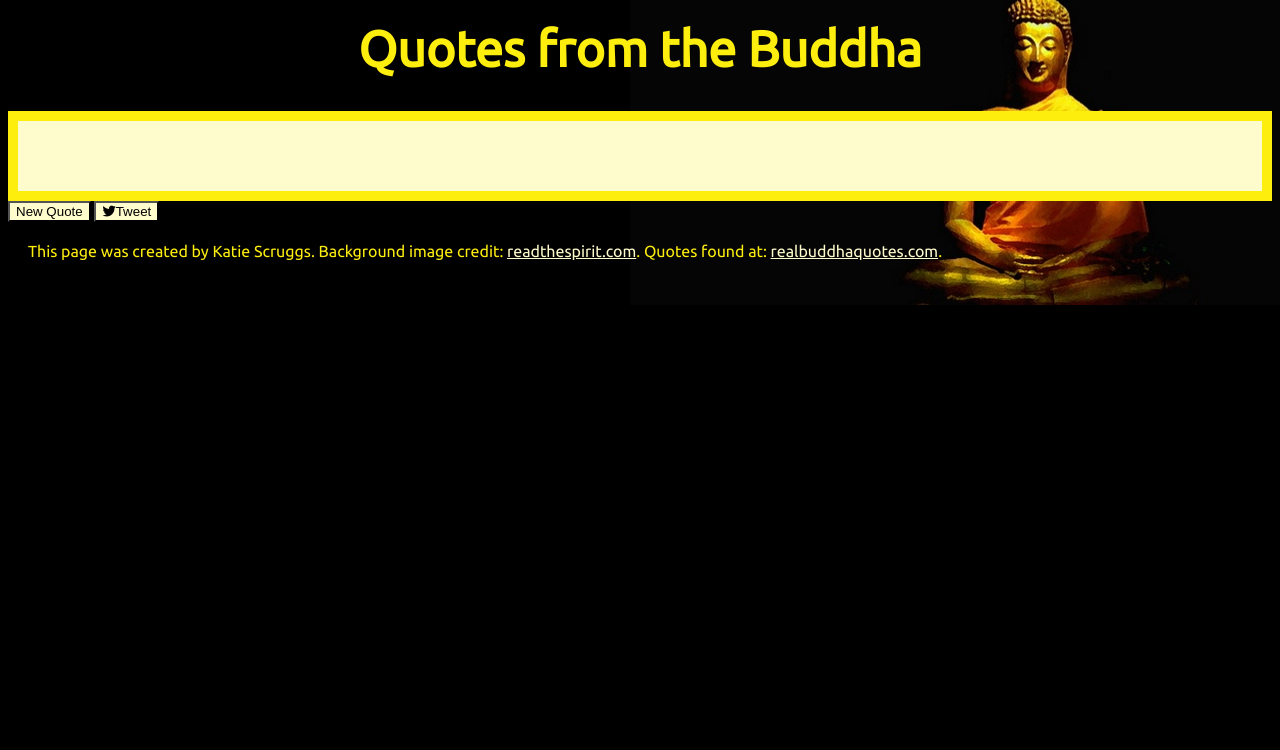
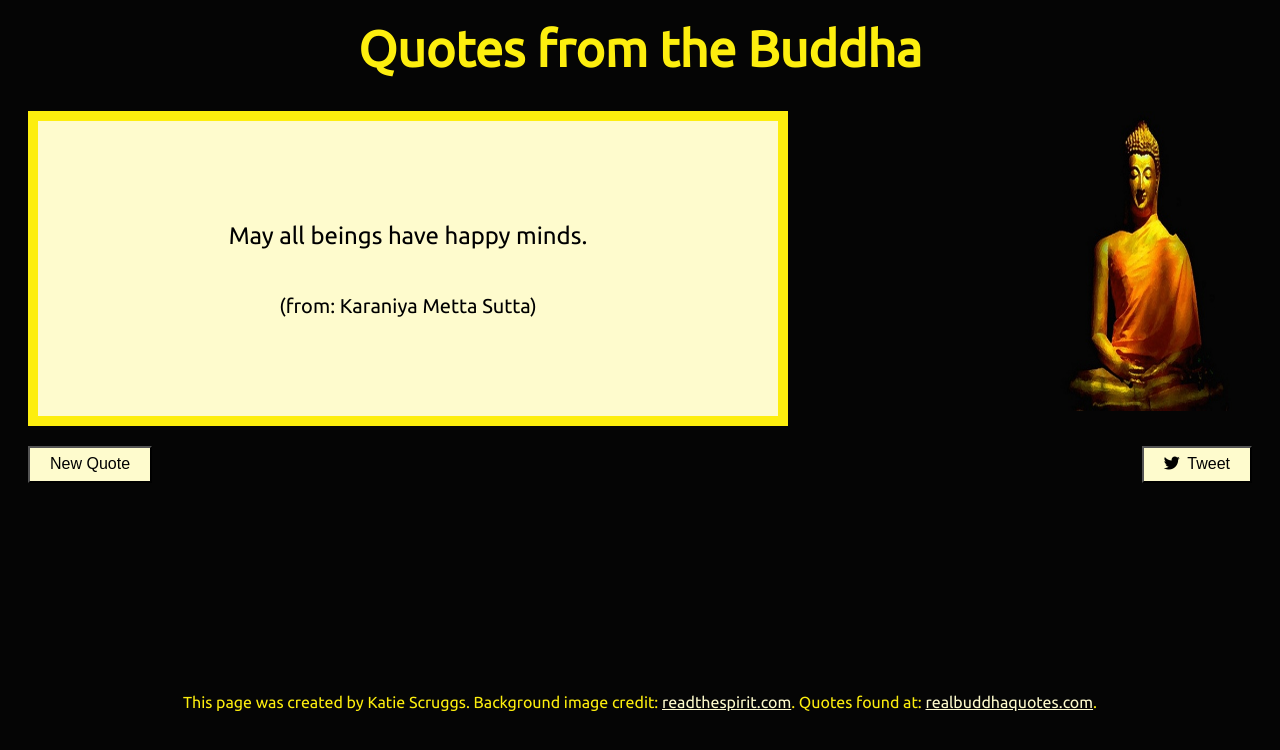
Before and after one commit to katiescruggs/buddha-quotes, a plain HTML site: page index.html in a window 1280 px wide. Drawn offline with Linux system fonts and the light colour scheme.

Commit message:
add javascript functionality and adjust styling to fit quotes

```diff
--- a/index.html
+++ b/index.html
@@ -2,22 +2,28 @@
 <html>
 <head>
   <title>Quotes from the Buddha</title>
+  <script src="https://use.fontawesome.com/feee93a86d.js"></script>
+  <meta name="viewport" content="width=device-width, initial-scale=1.0">
   <link href="https://fonts.googleapis.com/css?family=Ubuntu" rel="stylesheet">
-      <script src="https://use.fontawesome.com/feee93a86d.js"></script>
   <link rel="stylesheet" href="styles.css">
 </head>
 <body>
   <h1>Quotes from the Buddha</h1>
-  <div class="quote-box">
-    <p class="quote"></p>
-    <p class="source"></p>
+  <div class="quote-img-container">
+    <div class="quote-box">
+      <p class="quote"></p>
+      <p class="source"></p>
+    </div>
+    <img src="buddha-statue.jpg" alt="">
   </div>
+
   <div class="btns-container">
-    <button class="quote-btn">New Quote</button>
-    <button class="quote-btn"><i class="fa fa-twitter"></i>Tweet</button>
+    <button class="quote-btn new-quote">New Quote</button>
+    <button class="quote-btn tweet-quote"><i class="fa fa-twitter"></i>Tweet</button>
   </div>
   <footer>
     <p class="footer-p">This page was created by Katie Scruggs. Background image credit: <a href= 'http://www.readthespirit.com/home/'> readthespirit.com</a>. Quotes found at: <a href = http://www.realbuddhaquotes.com> realbuddhaquotes.com</a>.</p>
   </footer>
+  <script src='index.js'></script>
 </body>
 </html>
--- a/index.js
+++ b/index.js
@@ -0,0 +1,131 @@
+const quotes = [
+  'Radiate boundless love towards the entire world.',
+  'If with a pure mind a person speaks or acts, happiness follows them like a never-departing shadow.',
+  'Speak only endearing speech, speech that is welcomed. Speech, when it brings no evil to others, is a pleasant thing.',
+  'To support mother and father, to cherish partner and children, and to be engaged in peaceful occupation - this is the greatest blessing.',
+  'Whatever is not yours: let go of it. Your letting go of it will be for your long-term happiness and benefit.',
+  'Whatever has the nature of arising has the nature of ceasing.',
+  'Understanding is the heartwood of well-spoken words.',
+  'It is in the nature of things that joy arises in a person free from remorse.',
+  'Ardently do today what must be done. Who knows? Tomorrow, death comes.',
+  'Give, even if you only have a little.',
+  'Should you find a wise critic to point out your faults, follow him as you would a guide to hidden treasure.',
+  'Meditate ... do not delay, lest you later regret it.',
+  'Should a seeker not find a companion who is better or equal, let them resolutely pursue a solitary course.',
+  'One is not called noble who harms living beings. By not harming living beings one is called noble.',
+  'There is no fear for one whose mind is not filled with desires.',
+  'A disciplined mind brings happiness.',
+  'Ceasing to do evil, Cultivating the good, Purifying the heart: This is the teaching of the Buddhas.',
+  'The one in whom no longer exist the craving and thirst that perpetuate becoming; how could you track that Awakened one, trackless, and of limitless range?',
+  'Purity and impurity depend on oneself; no one can purify another.',
+  'They blame those who remain silent, they blame those who speak much, they blame those who speak in moderation. There is none in the world who is not blamed.',
+  'Conquer anger with non-anger. Conquer badness with goodness. Conquer meanness with generosity. Conquer dishonesty with truth.',
+  'Know from the rivers in clefts and in crevices: those in small channels flow noisily, the great flow silent. Whatever\'s not full makes noise. Whatever is full is quiet.',
+  'See them, floundering in their sense of mine, like fish in the puddles of a dried-up stream - and, seeing this, live with no mine, not forming attachment to experiences.',
+  'Delight in heedfulness! Guard well your thoughts!',
+  'Whatever precious jewel there is in the heavenly worlds, there is nothing comparable to one who is Awakened.',
+  'May all beings have happy minds.',
+  'In whom there is no sympathy for living beings: know him as an outcast.',
+  'Just as the great ocean has one taste, the taste of salt, so also this teaching and discipline has one taste, the taste of liberation.',
+  'Both formerly and now, it is only suffering that I describe, and the cessation of suffering.',
+  'Radiate boundless love towards the entire world - above, below, and across - unhindered, without ill will, without enmity.',
+  'The world is afflicted by death and decay. But the wise do not grieve, having realized the nature of the world.',
+  'When watching after yourself, you watch after others. When watching after others, you watch after yourself.',
+  'He who can curb his wrath as soon as it arises, as a timely antidote will check snake\'s venom that so quickly spreads - such a monk gives up the here and the beyond, just as a serpent sheds its worn-out skin.',
+  'Resolutely train yourself to attain peace.',
+  'As I am, so are these. As are these, so am I. Drawing the parallel to yourself, neither kill nor get others to kill.',
+  'The root of suffering is attachment.',
+  'Therefore, bhikkhus, you should train yourselves thus: "We will develop and cultivate the liberation of mind by lovingkindness, make it our vehicle, make it our basis, stabilize it, exercise ourselves in it, and fully perfect it." Thus should you train yourselves.',
+  'As a water bead on a lotus leaf, as water on a red lily, does not adhere, so the sage does not adhere to the seen, the heard, or the sensed.',
+  'Those attached to perception and views roam the world offending people.',
+  'All conditioned things are impermanent - when one sees this with wisdom, one turns away from suffering.',
+  'All tremble at violence; all fear death. Putting oneself in the place of another, one should not kill nor cause another to kill.',
+  'Let all-embracing thoughts for all beings be yours.',
+  'Irrigators channel waters; fletchers straighten arrows; carpenters bend wood; the wise master themselves.',
+  'Some do not understand that we must die, but those who do realize this settle their quarrels.',
+  'You yourself must strive. The Buddhas only point the way.',
+  'Whoever doesn\'t flare up at someone who\'s angry wins a battle hard to win.',
+  'Just as a solid rock is not shaken by the storm, even so the wise are not affected by praise or blame.',
+  'Hatred is never appeased by hatred in this world. By non-hatred alone is hatred appeased. This is a law eternal.',
+  'Let none find fault with others; let none see the omissions and commissions of others. But let one see one\'s own acts, done and undone.',
+  'Better it is to live one day seeing the rise and fall of things than to live a hundred years without ever seeing the rise and fall of things.',
+  'A mind unruffled by the vagaries of fortune, from sorrow freed, from defilements cleansed, from fear liberated - this is the greatest blessing.',
+  'I will not look at another\'s bowl intent on finding fault: a training to be observed.',
+  'Drop by drop is the water pot filled. Likewise, the wise man, gathering it little by little, fills himself with good.',
+  'Should a person do good, let him do it again and again. Let him find pleasure therein, for blissful is the accumulation of good.'
+];
+
+const sources = ['Karaniya Metta Sutta',
+               'Dhammapada',
+               'Sutta Nipata',
+               'Mangala Sutta',
+               'Na Tumhaka Sutta',
+               'Kimsuka Sutta',
+               'Kimsila Sutta',
+               'Cetana Sutta',
+               'Bhaddekaratta Sutta',
+               'Dhammapada, verse 224',
+               'Dhammapada, verse 76',
+               'Sallekha Sutta',
+               'Dhammapada, verse 61',
+               'Dhammapada, verse 270',
+               'Dhammapada, verse 39',
+               'Dhammapada, verse 35',
+               'Dhammapada, verse 183',
+               'Dhammapada, verse 180',
+               'Dhammapada',
+               'Dhammapada, verse 227',
+               'Dhammapada, verse 223',
+               'Sutta Nipata',
+               'Sutta Nipata',
+               'Dhammapada',
+               'Sutta Nipata',
+               'Karaniya Metta Sutta',
+               'Sutta Nipata',
+               'Udana',
+               'Sutta Nipata',
+               'Metta Sutta',
+               'Sutta Nipata',
+               'Samyutta Nikaya',
+               'Sutta Nipata',
+               'Utthana Sutta of the Sutta Nipata',
+               'Nalaka Sutta',
+               'Sunakkhatta Sutta',
+               'Samyutta Nikaya',
+               'Sutta Nipata',
+               'Sutta Nipata',
+               'Dhammapada, verse 277',
+               'Dhammapada, verse 129',
+               'Metta Sutta',
+               'Dhammapada, verse 80',
+               'Dhammapada, verse 6',
+               'Dhammapada',
+               'Samyutta Nikaya',
+               'Dhammapada',
+               'Dhammapada',
+               'Dhammapada, verse 50',
+               'Dhammapada',
+               'Mangala Sutta',
+               'Vinaya',
+               'Dhammapada',
+               'Dhammapada, verse 118'
+              ];
+
+window.onload = changeQuote();
+
+document.querySelector('.new-quote').addEventListener('click', changeQuote);
+document.querySelector('.tweet-quote').addEventListener('click', tweetQuote);
+
+
+function changeQuote() {
+  let n = Math.floor(Math.random() * (quotes.length - 1));
+  document.querySelector('.quote').innerText = quotes[n];
+  document.querySelector('.source').innerText = `(from: ${sources[n]})`;
+}
+
+function tweetQuote() {
+  let quote = document.querySelector('.quote').innerText;
+  let source = document.querySelector('.source').innerText;
+
+  window.open(`https://twitter.com/intent/tweet?text=" ${quote} "-The Buddha (from the ${source} )`);
+}
--- a/styles.css
+++ b/styles.css
@@ -1,9 +1,6 @@
 body {
   font-family: 'Ubuntu', sans-serif;
-  background-image: url('buddha-statue.jpg');
-  background-repeat: no-repeat;
-  background-position: center right;
-  background-color: black;
+  background-color: #050505;
 }
 
 h1 {
@@ -14,31 +11,57 @@ h1 {
   text-align: center;
 }
 
+.quote-img-container {
+  display: flex;
+  justify-content: space-between;
+}
+
 .quote-box {
+  align-items: center;
   background-color: #FEFBCD;
   border: 10px solid #FDEE0E;
+  display: flex;
+  flex-direction: column;
+  justify-content: center;
+  margin: 0 20px;
+  min-height: 255px;
   padding: 20px;
+  width: 700px;
+}
+
+img {
+  height: 300px;
 }
 
 .btns-container {
-
+  display: flex;
+  justify-content: space-between;
 }
 
 .quote-btn {
   background-color: #FEFBCD;
+  font-size: 16px;
+  margin: 20px;
+  padding: 7.5px 20px;
 }
 
 .quote {
-  font-size: 30px;
+  font-size: 24px;
+  text-align: center;
 }
 
 .source {
   font-size: 20px;
 }
 
+.fa {
+  margin-right: 7.5px;
+}
+
 .footer-p {
   color: #FDEE0E;
-  margin: 20px;
+  margin: 190px 20px 0 20px;
+  text-align: center;
 }
 
 a {
@@ -49,3 +72,41 @@ a:hover,
 a:visited {
   color: #CB6501;
 }
+
+@media screen and (max-width: 1300px) {
+  img {
+    width: 350px;
+  }
+}
+
+@media screen and (max-width: 800px) {
+  img {
+    display: none;
+  }
+
+  .quote-box {
+    min-height: 310px;
+  }
+
+  .footer-p {
+    margin-top: 125px;
+  }
+}
+
+@media screen and (max-width: 600px) {
+  .quote-box {
+    min-height: 380px;
+  }
+
+  .quote {
+    font-size: 20px;
+  }
+
+  .source {
+    font-size: 16px;
+  }
+
+  .footer-p {
+    margin-top: 60px;
+  }
+}
```
